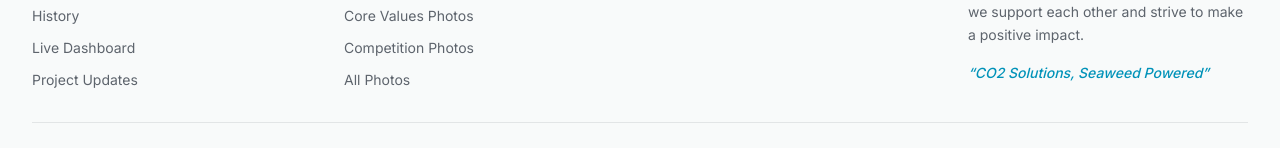
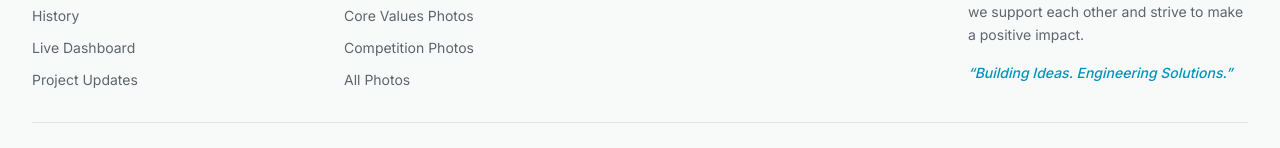
Before and after one commit to bwhy5wy5gm-ship-it/Billisticbeaniez, a Next.js app: page / in a window 1280 px wide. Shown: the part 3914-4062 px from the top of the page. Built offline with nearby package versions, Linux system fonts and the light colour scheme; no server answers.

Commit message:
Update footer tagline

```diff
--- a/src/components/footer.tsx
+++ b/src/components/footer.tsx
@@ -124,7 +124,7 @@ export function Footer() {
               positive impact.
             </p>
             <p className="text-sm font-medium italic text-cyan-600 dark:text-cyan-400">
-              &ldquo;CO2 Solutions, Seaweed Powered&rdquo;
+              &ldquo;Building Ideas. Engineering Solutions.&rdquo;
             </p>
           </div>
         </div>
```
